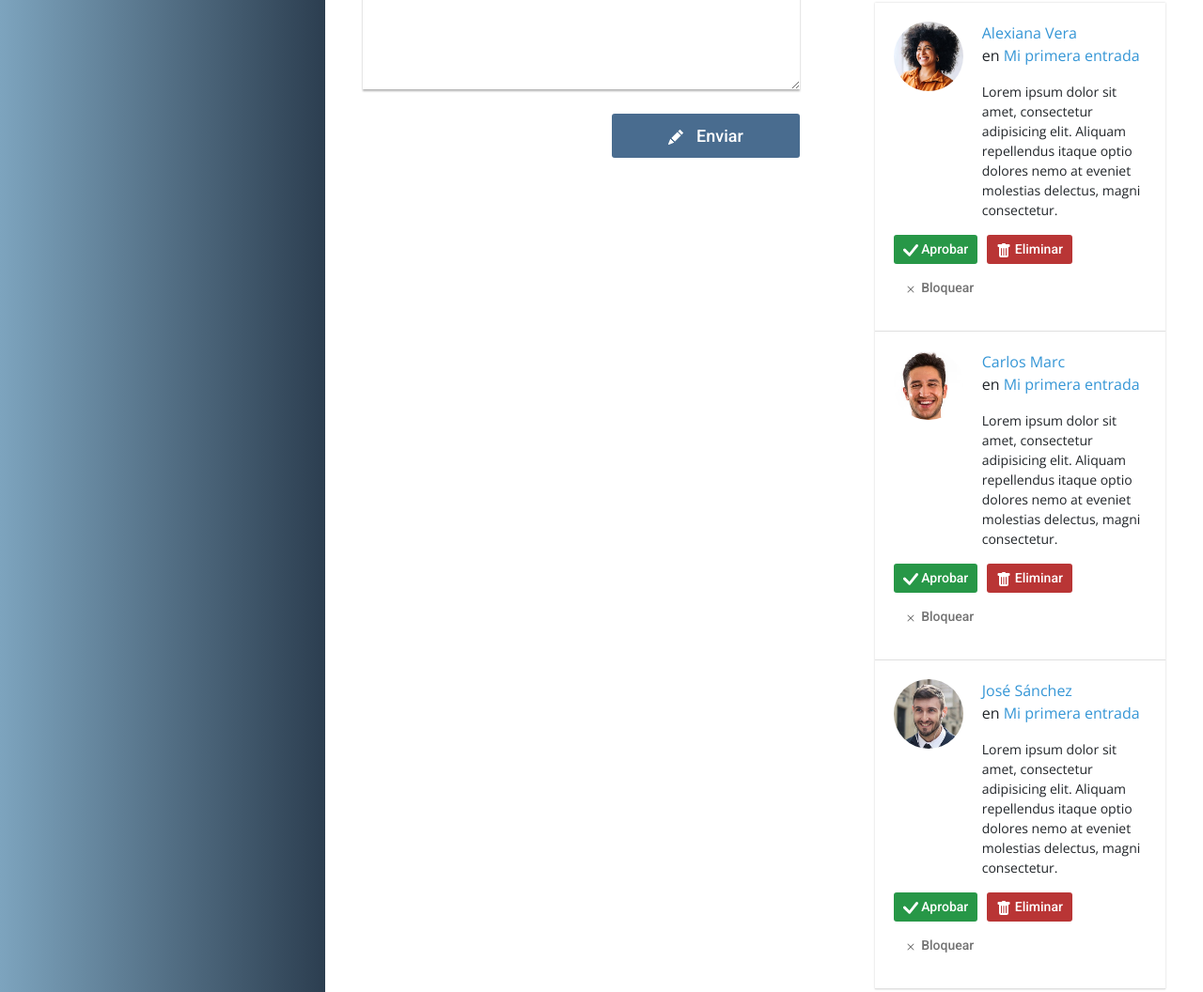
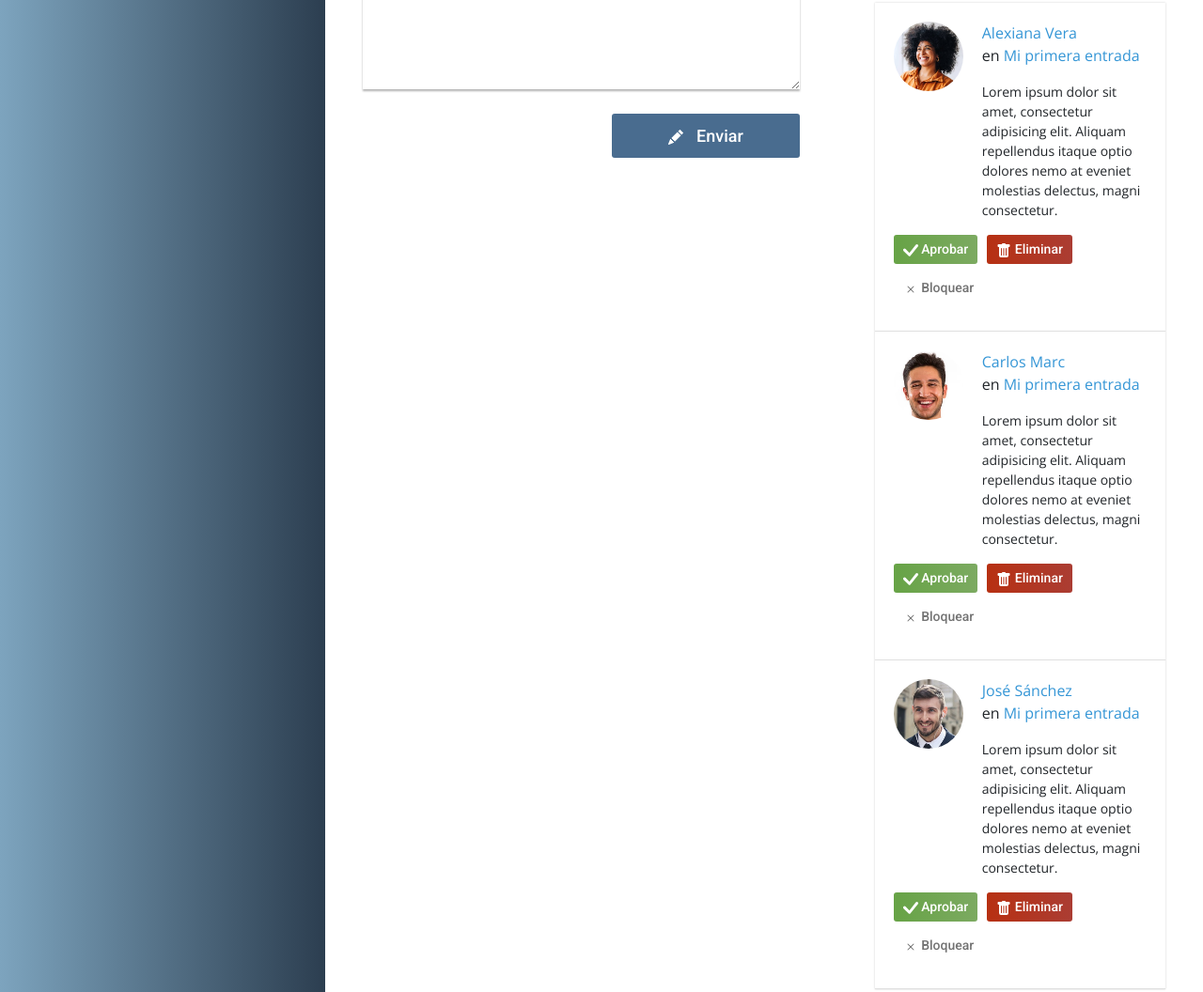
Before and after one commit to CristianSombra/Dashboardadaptable, a plain HTML site: page index.html in a window 1280 px wide. Shown: the part 667-1723 px from the top of the page at 94% size. Drawn offline with nearby package versions, Linux system fonts and the light colour scheme.

Commit message:
Actualización

```diff
--- a/css/estilos.css
+++ b/css/estilos.css
@@ -221,12 +221,32 @@ background: linear-gradient(to left, #2c3e50, #7da4be); /* W3C, IE 10+/ Edge, Fi
 	margin-bottom: 10px;
 }
 
-.main .comentarios .comentario .botones .aprobar {background: #279747;}
-.main .comentarios .comentario .botones .eliminar {background: #b93535;}
+.main .comentarios .comentario .botones .aprobar {
+	background: #69a648;
+	background: -webkit-linear-gradient(to left, #7caa61, #67a346);
+	background: linear-gradient(to left, #7caa61, #67a346);
+}
+
+.main .comentarios .comentario .botones .eliminar {
+	background: #a82b0f;
+	background: -webkit-linear-gradient(to left, #ab3d33, #b73012);
+	background: linear-gradient(to left, #ab3d33, #b73012);
+}
+
 .main .comentarios .comentario .botones .bloquear {color: #737373;}
 
-.main .comentarios .comentario .botones .aprobar:hover {background: #1d7135;}
-.main .comentarios .comentario .botones .eliminar:hover {background: #991f1f;}
+.main .comentarios .comentario .botones .aprobar:hover {
+	background: #55863a;
+	background: -webkit-linear-gradient(to left, #597a46, #4c7934);
+	background: linear-gradient(to left, #597a46, #4c7934);
+}
+
+.main .comentarios .comentario .botones .eliminar:hover {
+	background: #94240b;
+	background: -webkit-linear-gradient(to left, #732923, #731f0c);
+	background: linear-gradient(to left, #732923, #731f0c);
+}
+
 .main .comentarios .comentario .botones .bloquear:hover {color: #fff; background: #acacac;}
 
 
```
